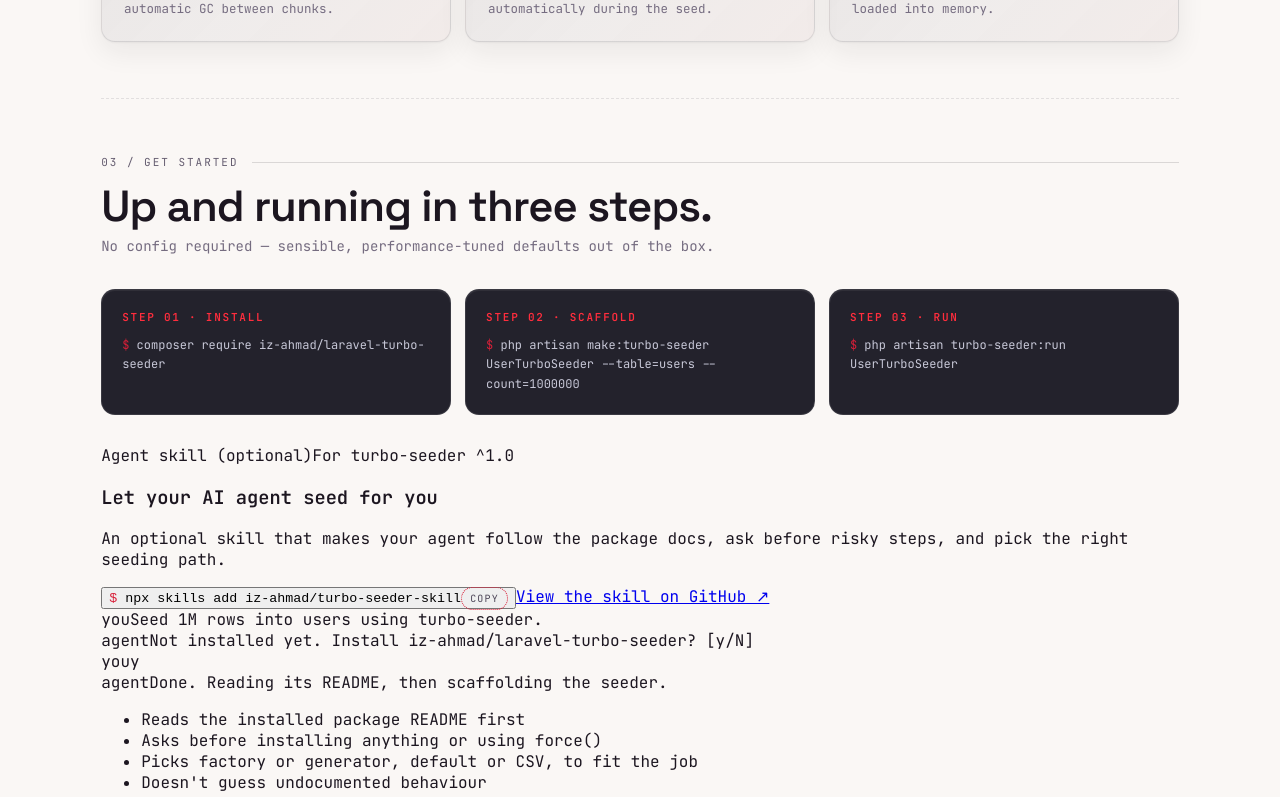
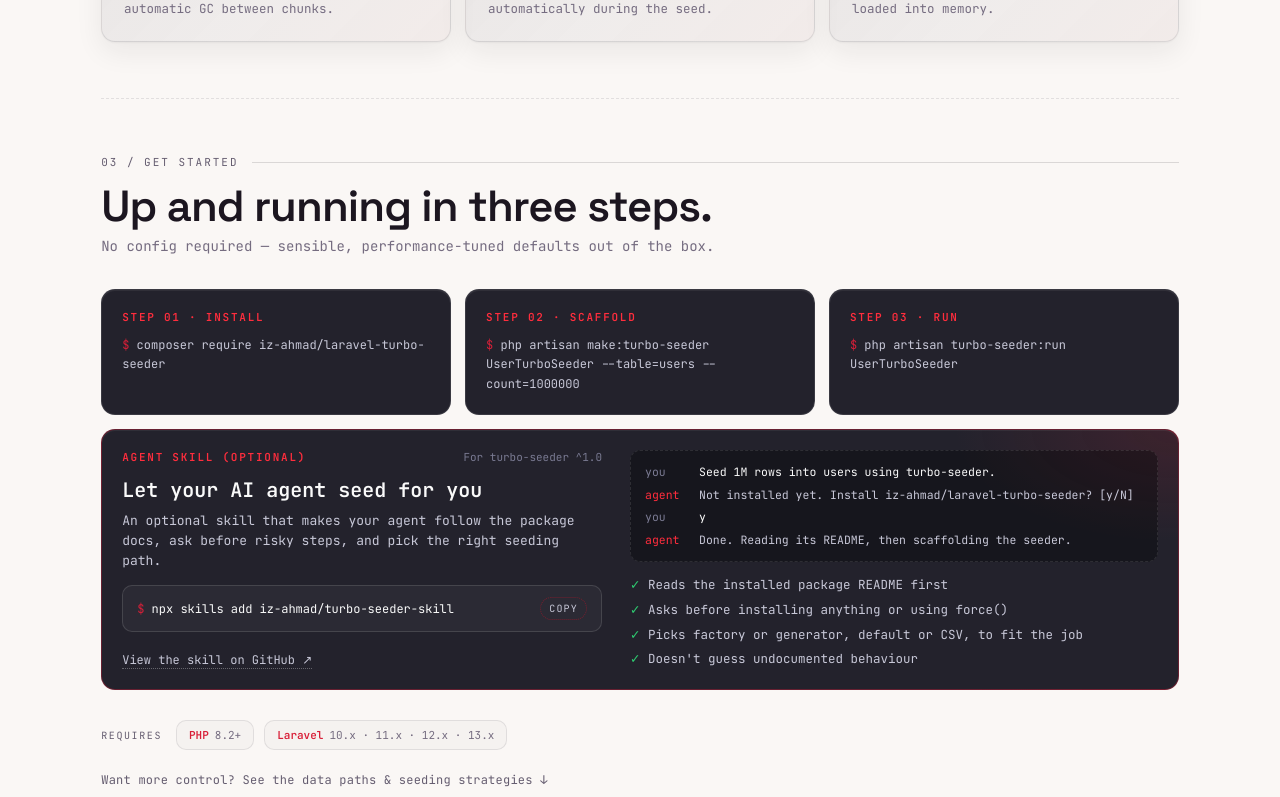
Before and after one commit to iz-ahmad/portfolio, a Next.js app: page /packages/turbo-seeder in a window 1280 px wide. Shown: the part 2000-2797 px from the top of the page. Built offline with nearby package versions, Linux system fonts and the light colour scheme.

Commit message:
style: add agent skill card and quick start layout styles

```diff
--- a/src/styles/turbo-seeder.css
+++ b/src/styles/turbo-seeder.css
@@ -738,6 +738,165 @@ body:has(.ts-page) { padding-right: 0 !important; overflow-x: hidden; background
   color: var(--ink-1);
 }
 
+/* install steps in a row, optional agent skill underneath */
+.ts-qs-layout {
+  display: grid;
+  grid-template-columns: minmax(0, 1fr);
+  gap: 14px;
+  margin-bottom: 30px;
+}
+
+.ts-qs-layout .ts-step-grid {
+  grid-template-columns: repeat(3, minmax(0, 1fr));
+  margin-bottom: 0;
+}
+
+/* agent skill card — fixed dark shell like the step cards, with an
+   accent edge so it reads as the optional extra, not a fourth step. */
+.ts-skill-card {
+  position: relative;
+  display: grid;
+  grid-template-columns: minmax(0, 1fr) minmax(0, 1.1fr);
+  gap: 20px 28px;
+  padding: 20px;
+  border-radius: 14px;
+  border: 1px solid rgba(var(--ts-accent-rgb), 0.38);
+  background:
+    radial-gradient(320px 160px at 100% 0%, rgba(var(--ts-accent-rgb), 0.14), transparent 70%),
+    rgba(5, 5, 16, 0.88);
+  box-shadow: inset 0 1px 0 rgba(255, 255, 255, 0.06);
+  isolation: isolate;
+}
+
+.ts-skill-main,
+.ts-skill-side {
+  display: flex;
+  flex-direction: column;
+  gap: 14px;
+  min-width: 0;
+}
+
+.ts-skill-head {
+  display: flex;
+  flex-wrap: wrap;
+  align-items: center;
+  justify-content: space-between;
+  gap: 6px 12px;
+  font-family: var(--font-mono);
+  font-size: 11px;
+}
+
+.ts-skill-label {
+  font-weight: 600;
+  letter-spacing: 0.16em;
+  color: var(--red);
+  text-transform: uppercase;
+}
+
+.ts-skill-target { color: var(--ink-2); }
+
+.ts-skill-title {
+  margin: 0;
+  font-size: 20px;
+  line-height: 1.25;
+  color: var(--ink-0);
+}
+
+.ts-skill-desc {
+  margin: -6px 0 0;
+  font-size: 13px;
+  line-height: 1.55;
+  color: var(--ink-1);
+}
+
+.ts-skill-cmd {
+  display: flex;
+  align-items: center;
+  justify-content: space-between;
+  gap: 12px;
+  width: 100%;
+  padding: 11px 14px;
+  border-radius: 10px;
+  border: 1px solid rgba(255, 255, 255, 0.12);
+  background: rgba(255, 255, 255, 0.04);
+  cursor: pointer;
+  text-align: left;
+  transition: border-color 200ms var(--ease-out);
+}
+
+.ts-skill-cmd:hover { border-color: var(--red); }
+.ts-skill-cmd:focus-visible { outline: 2px solid var(--red); outline-offset: 2px; }
+
+.ts-skill-cmd code {
+  flex: 1 1 auto;
+  min-width: 0;
+  overflow-wrap: anywhere;
+  font-family: var(--font-mono);
+  font-size: 12px;
+  color: var(--ink-0);
+}
+
+.ts-skill-cmd .ts-copy-label {
+  color: var(--ink-1);
+  border-color: var(--crimson-light);
+}
+
+.ts-skill-chat {
+  display: flex;
+  flex-direction: column;
+  gap: 5px;
+  padding: 12px 14px;
+  border-radius: 10px;
+  background: rgba(0, 0, 0, 0.35);
+  border: 1px dashed rgba(255, 255, 255, 0.1);
+  font-family: var(--font-mono);
+  font-size: 11.5px;
+  line-height: 1.55;
+  color: var(--ink-1);
+}
+
+.ts-skill-line { display: flex; gap: 10px; }
+.ts-skill-who { flex: 0 0 44px; color: var(--ink-2); }
+.ts-skill-line-agent .ts-skill-who { color: var(--red); }
+.ts-skill-line-you { color: var(--ink-0); }
+
+.ts-skill-rules {
+  list-style: none;
+  margin: 0;
+  padding: 0;
+  display: grid;
+  gap: 6px;
+  font-size: 12.5px;
+  line-height: 1.5;
+  color: var(--ink-1);
+}
+
+.ts-skill-rules li {
+  position: relative;
+  padding-left: 18px;
+}
+
+.ts-skill-rules li::before {
+  content: '✓';
+  position: absolute;
+  left: 0;
+  color: #2ecc71;
+}
+
+.ts-skill-link {
+  margin-top: auto;
+  align-self: flex-start;
+  font-family: var(--font-mono);
+  font-size: 12px;
+  color: var(--ink-1);
+  text-decoration: none;
+  border-bottom: 1px dotted rgba(255, 255, 255, 0.3);
+  transition: color 150ms ease, border-color 150ms ease;
+}
+
+.ts-skill-link:hover { color: var(--red); border-color: var(--red); }
+.ts-skill-link:focus-visible { outline: 2px solid var(--red); outline-offset: 3px; }
+
 .ts-req-row {
   display: flex;
   flex-wrap: wrap;
@@ -1190,6 +1349,8 @@ body:has(.ts-page) { padding-right: 0 !important; overflow-x: hidden; background
 
 @media (max-width: 860px) {
   .ts-step-grid { grid-template-columns: 1fr; }
+  .ts-qs-layout .ts-step-grid { grid-template-columns: minmax(0, 1fr); }
+  .ts-skill-card { grid-template-columns: minmax(0, 1fr); }
   .ts-choices-grid { grid-template-columns: 1fr; }
   .ts-choices-divider { transform: rotate(90deg); padding: 4px 0; }
 }
@@ -1214,6 +1375,7 @@ body:has(.ts-page) { padding-right: 0 !important; overflow-x: hidden; background
     padding-top: 12px;
   }
   .ts-copy-label { font-size: 8px; }
+  .ts-skill-cmd code { font-size: 11px; }
   .ts-nav-btn { font-size: 9px; padding: 9px 12px; letter-spacing: 0.1em; gap: 6px; }
   .ts-cta-actions .btn { font-size: 10px; padding: 11px 16px; letter-spacing: 0.12em; }
   .ts-tab-bar { padding: 8px 10px; gap: 6px; }
```
